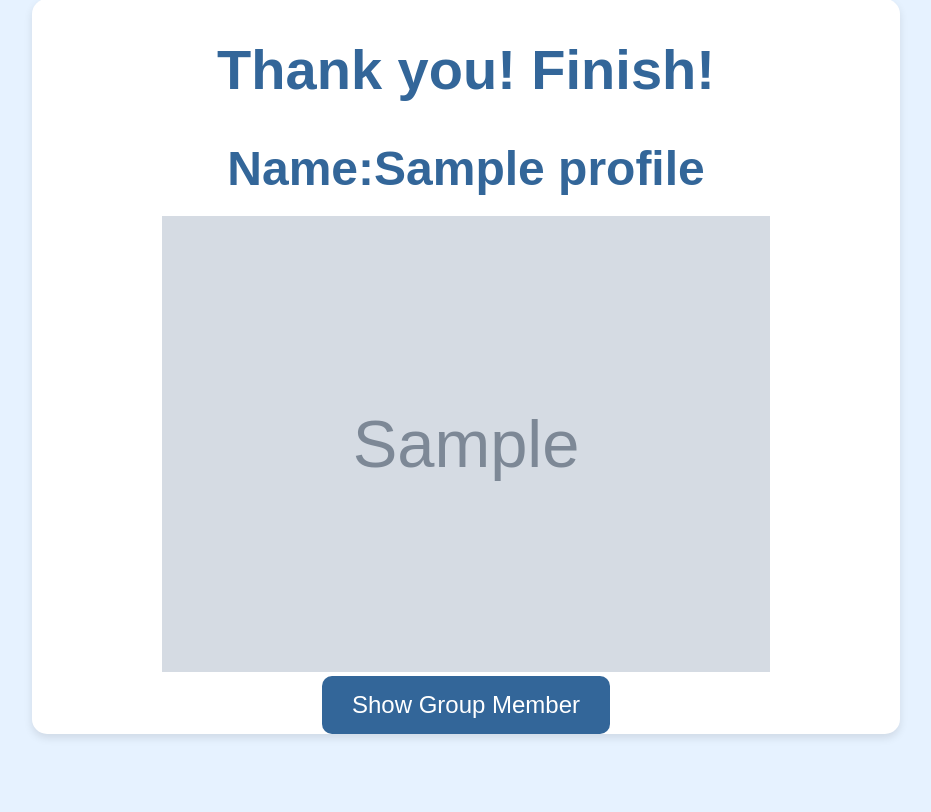
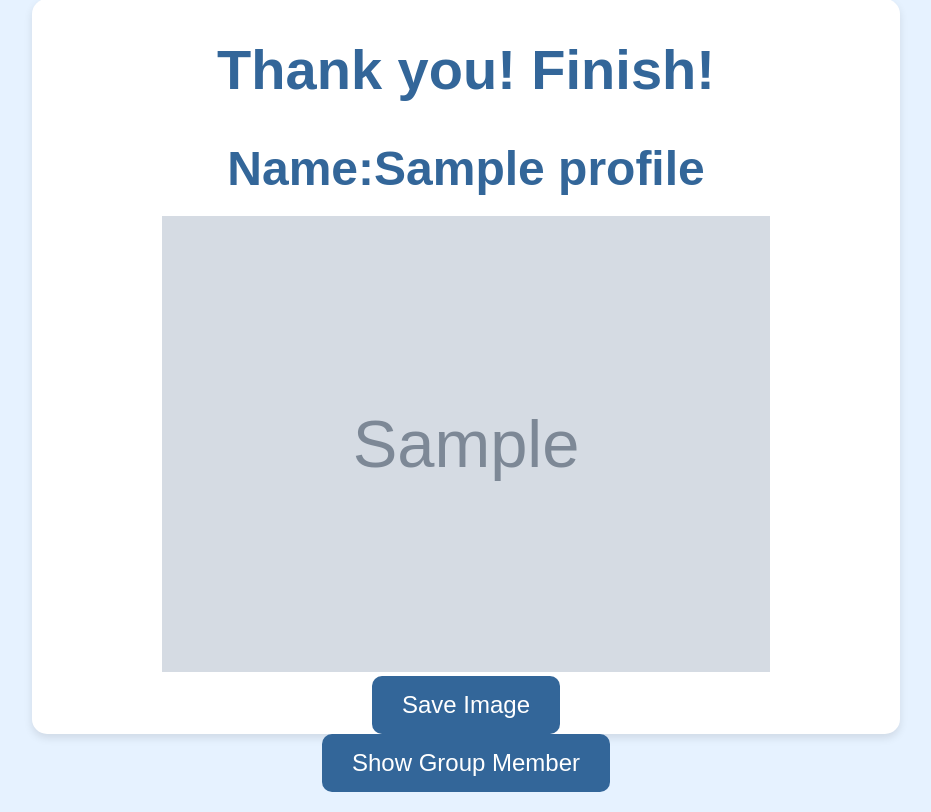
Before and after one commit to keishi85/Auto-Profiler, a Flask app: template app/templates/complete.html in a window 1280 px wide. Shown: the part 71-883 px from the top of the page, without its empty margins (174-1105 px from the left). Before the commit the page ends 809 px from the top, so only its background shows below. Run offline with Flask 3, Linux system fonts and the light colour scheme; the template is opened without the code that fills it: most values are stand-ins (such as "Sample title", 1, 10 or a date in 2020); grey boxes marked "Sample" are stand-in pictures.

Commit message:
画像の保存機能追加

```diff
--- a/app/static/css/complete.css
+++ b/app/static/css/complete.css
@@ -65,3 +65,24 @@ h2 {
 #next-button:active {
     transform: translateY(0);
 }
+
+/* 保存ボタン */
+#save-button {
+    background-color: #336699; /* ダークブルー */
+    color: #fff;
+    padding: 15px 30px;
+    font-size: 1.5em;
+    border: none;
+    border-radius: 10px;
+    cursor: pointer;
+    transition: background-color 0.3s ease, transform 0.3s ease;
+}
+
+#save-button:hover {
+    background-color: #264d73; /* さらに暗いブルー */
+    transform: translateY(-3px);
+}
+
+#save-button:active {
+    transform: translateY(0);
+}
--- /dev/null
+++ b/app/static/js/complete.js
@@ -0,0 +1,27 @@
+// グループ名を取得
+console.log(GROUP_NAME);
+
+// nextボタンの処理
+document.getElementById('next-button').addEventListener('click', function() {
+
+    // URLを生成
+    const nextUrl = this.getAttribute('data-next-url');
+    const url = `${nextUrl}?group_name=${encodeURIComponent(GROUP_NAME)}`;
+
+    // ページ遷移
+    window.location.href = url;
+});
+
+// saveボタンの処理
+document.getElementById('save-button').addEventListener('click', function() {
+    // 画像のURLを取得
+    const imageUrl = document.getElementById('profile-image').src;
+
+    // 画像をダウンロードするためのリンクを作成
+    const link = document.createElement('a');
+    link.href = imageUrl;
+    link.download = 'profile-image.png';  // ダウンロードするファイル名
+    document.body.appendChild(link);
+    link.click();
+    document.body.removeChild(link);
+});
--- a/app/templates/complete.html
+++ b/app/templates/complete.html
@@ -12,22 +12,14 @@
         <div class="profile">
             <img src="{{ profile.profile_image_url }}" alt="Profile Image" id="profile-image">
         </div>
-        <button id="next-button">Show Group Member</button>
+        <button id="save-button">Save Image</button>
+        <br>
     </div>
+    <button id="next-button" data-next-url="{{ url_for('complete.show_group_members') }}">Show Group Member</button>
 
     <script>
-        // グループ名を取得
-        const groupName = "{{ group_name }}";
-        console.log(groupName);
-
-        document.getElementById('next-button').addEventListener('click', function() {
-
-            // URLを生成
-            const url = `{{ url_for('complete.show_group_members') }}?group_name=${encodeURIComponent(groupName)}`;
-
-            // ページ遷移
-            window.location.href = url;
-        });
+        const GROUP_NAME = "{{ group_name }}";
     </script>
+    <script src="{{ url_for('static', filename='js/complete.js') }}" defer></script>
 </body>
 </html>
```
